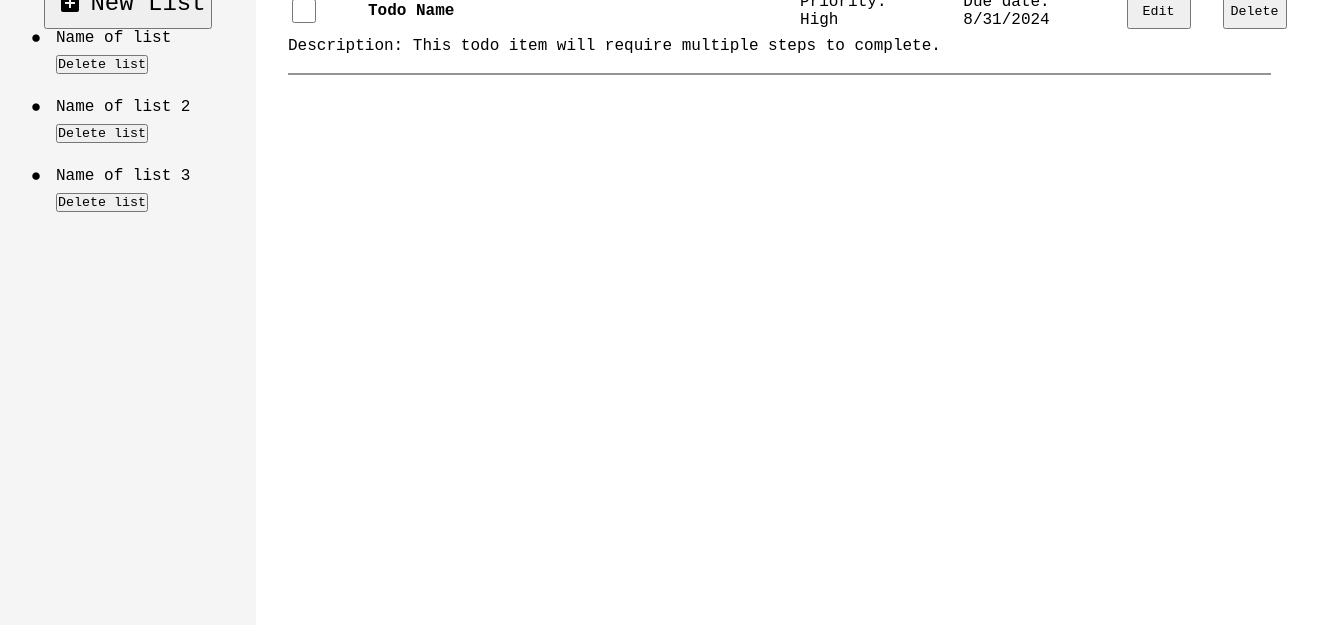
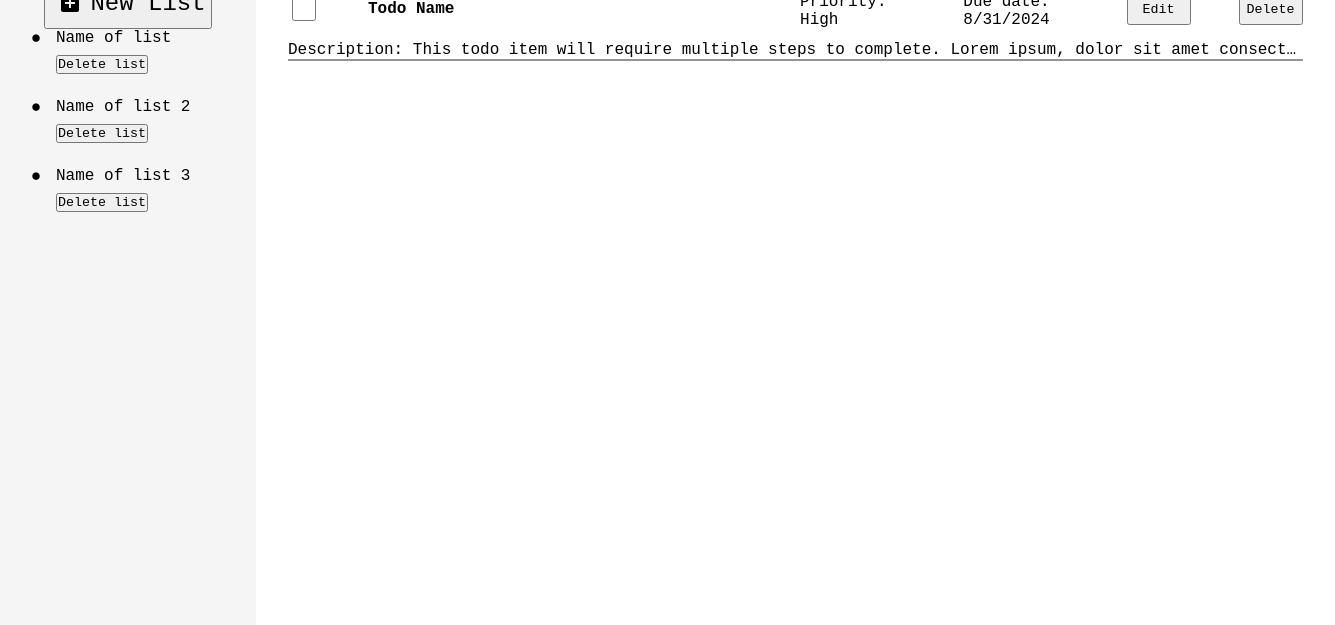
Before and after one commit to callisto-CH/todo-list, a website built with webpack: page src/template.html in a window 1280 px wide. Shown: the part 175-800 px from the top of the page, 1335 px wide, since content can reach past the window. Built offline with nearby package versions, Linux system fonts and the light colour scheme.

Commit message:
Adjust todo spacing, make desc expand on hover

```diff
--- a/src/styles.css
+++ b/src/styles.css
@@ -141,6 +141,7 @@ button img {
 	display: grid;
 	grid-auto-rows: 1rem;
 	gap: 2.5rem;
+	justify-content: center;
 }
 
 button.new-todo {
@@ -149,12 +150,13 @@ button.new-todo {
 
 .todo {
 	height: min-content;
+	width: min-content;
 
 	display: grid;
-	grid-template-rows: 1fr 1fr;
-	grid-template-columns: 2rem 40ch 12ch 12ch 3rem 3rem;
+	grid-template-rows: 2rem 1fr;
+	grid-template-columns: 2rem 40ch 12ch 12ch 4rem 4rem;
 	column-gap: 3rem;
-	row-gap: 0.5rem;
+	row-gap: 1rem;
 
 	-webkit-box-shadow: 0px 2px 0px 0px rgba(148,148,148,1);
 	-moz-box-shadow: 0px 2px 0px 0px rgba(148,148,148,1);
@@ -194,4 +196,16 @@ button.new-todo {
 
 .todo-desc {
 	grid-column: 1 / 7;
+
+	white-space: nowrap;
+	overflow: hidden;
+	text-overflow: ellipsis;
+	max-width: 100%;
+
+	cursor: default;
 }
+
+.todo-desc:hover {
+	text-wrap: wrap;
+	overflow: visible;
+}
--- a/src/template.html
+++ b/src/template.html
@@ -81,7 +81,7 @@
 				<button class="todo-edit">Edit</button>
 				<button class="todo-delete">Delete</button>
 				<div class="todo-desc">
-					Description: This todo item will require multiple steps to complete.
+					Description: This todo item will require multiple steps to complete. Lorem ipsum, dolor sit amet consectetur adipisicing elit. Iste neque fuga earum? Distinctio, deserunt praesentium nostrum reprehenderit laborum molestiae, et temporibus tempora earum aliquam sapiente amet eaque sed quaerat accusantium?
 				</div>
 			</div>
 
```
